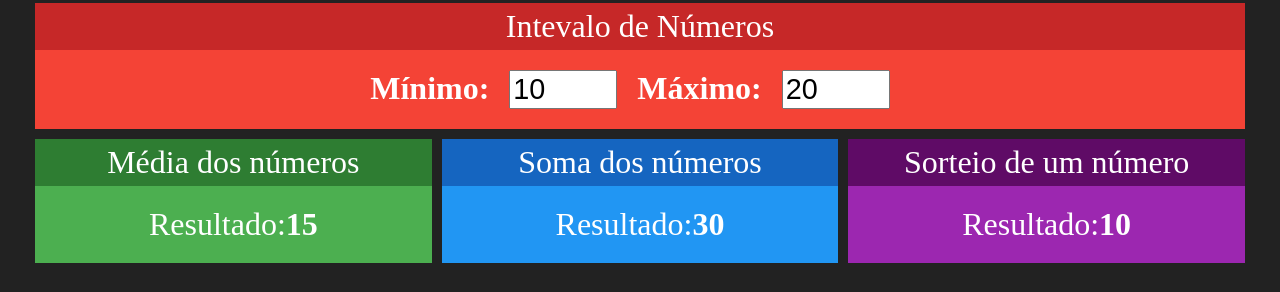
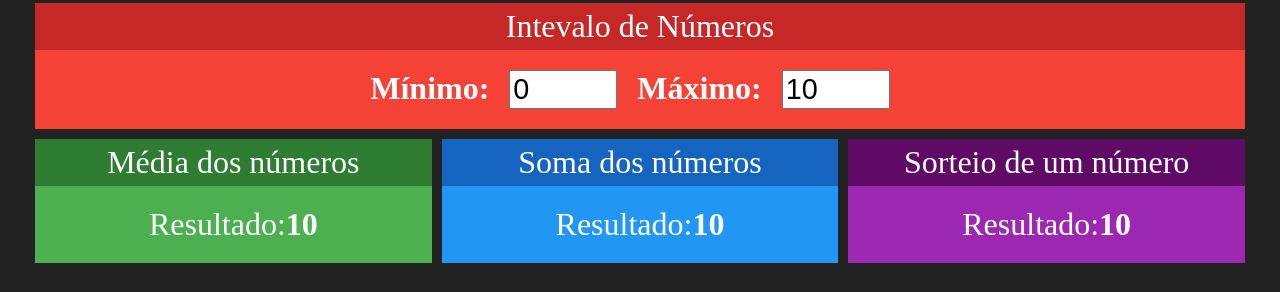
Before and after one commit to GSappio/State-management-with-redux, a React (Create React App) app: page / in a window 1280 px wide. Shown: the part 192-484 px from the top of the page. Built offline with nearby package versions, Linux system fonts and the light colour scheme.

Commit message:
Cleaning up implementation

```diff
--- a/src/App.js
+++ b/src/App.js
@@ -8,20 +8,17 @@
 
 function App() {
 
-  const [min, setMin] = useState(10)
-  const [max, setMax] = useState(20)
 
   return (
     <div className="App">
       <h1>Exercício React-Reduxs (Simples)</h1>
       <div className='linha'>
-      <Intervalo min={min} max={max}
-        onMinChanged={setMin} onMaxChanged={setMax}></Intervalo>
+      <Intervalo></Intervalo>
       </div>
       <div className='linha'>
-      <Media min={min} max={max}></Media>
-      <Soma min={min} max={max}></Soma>
-      <Sorteio min={min} max={max}> </Sorteio>
+      <Media></Media>
+      <Soma></Soma>
+      <Sorteio> </Sorteio>
       </div>
     </div>
   );
--- a/src/components/Intervalo.js
+++ b/src/components/Intervalo.js
@@ -4,19 +4,16 @@
 import Card from './Card'
 
 export default props => {
-    const { min, max } = props
     return (
         <Card title="Intevalo de Números" red>
             <div className='Intervalo'>
             <span>
                 <strong>Mínimo:</strong>
-                <input type="number" value={min }
-                    onChange={e => props.onMinChanged(+e.target.value)}/>
+                <input type="number" value={0} readOnly />
             </span>
             <span>
                 <strong>Máximo:</strong>
-                <input type="number" value={max}
-                    onChange={e => props.onMaxChanged(+e.target.value)}/>
+                <input type="number" value={10} readOnly />
             </span>
             </div>
         </Card>
--- a/src/components/Media.jsx
+++ b/src/components/Media.jsx
@@ -5,14 +5,12 @@
 
 export default props => {
 
-    const {min, max} = props
-
     return (
         <Card title="Média dos números" green>
             <div>
                 <span>
                     <span>Resultado:</span>
-                    <strong>{((max + min) / 2)}</strong>
+                    <strong>{10}</strong>
                 </span>
             </div>
         </Card>
--- a/src/components/Soma.jsx
+++ b/src/components/Soma.jsx
@@ -4,13 +4,12 @@
 import Card from './Card'
 
 export default props => {
-    const {min, max} = props
     return (
         <Card title="Soma dos números" blue>
             <div>
                 <span>
                     <span>Resultado:</span>
-                    <strong>{ max + min }</strong>
+                    <strong>{10}</strong>
                 </span>
             </div>
         </Card>
--- a/src/components/Sorteio.jsx
+++ b/src/components/Sorteio.jsx
@@ -4,14 +4,12 @@
 import Card from './Card'
 
 export default props => {
-    const {min, max} = props
-    const aleatorio = parseInt(Math.random  () * (max - min)) + min
     return (
         <Card title="Sorteio de um número" purple>
             <div>
                 <span>
                     <span>Resultado:</span>
-                    <strong>{aleatorio}</strong>
+                    <strong>{10}</strong>
                 </span>
             </div>
         </Card>
```
